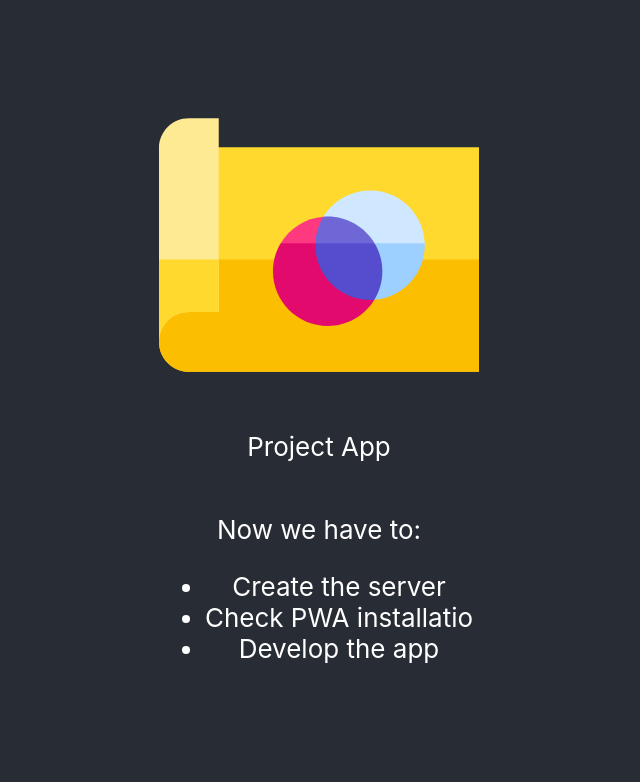
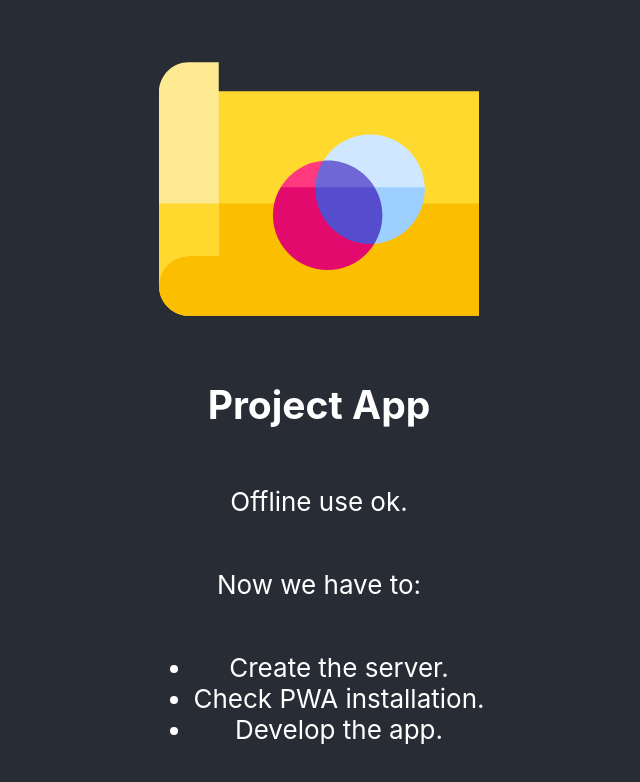
Before and after one commit to sychagneux/Cour-LP-Transverse-Client, a React (Create React App) app in the folder my-app/: page / in a window 1280 px wide. Shown: the top 782 px of the page, without its empty margins (321-961 px from the left). Built offline with nearby package versions, Linux system fonts and the light colour scheme.

Commit message:
make the service worker ready

```diff
--- a/my-app/public/sw.js
+++ b/my-app/public/sw.js
@@ -1,32 +1,9 @@
-console.log("Service Worker logged")
+console.log("Your ServiceWorker! 👍 ");
 
-
-var CACHE_NAME = 'first-atempt-to-cache';
-var urlsToCache = [
-  '/',
-];
-
-self.addEventListener('install', function(event) {
-  // Perform install steps
-  event.waitUntil(
-    caches.open(CACHE_NAME)
-      .then(function(cache) {
-        console.log('Opened cache');
-        return cache.addAll(urlsToCache);
-      })
-  );
+self.addEventListener("install", function(evt) {
+  console.log("The service worker is being installed.");
 });
 
-self.addEventListener('fetch', function(event) {
-    event.respondWith(
-      caches.match(event.request)
-        .then(function(response) {
-          // Cache hit - return response
-          if (response) {
-            return response;
-          }
-          return fetch(event.request);
-        }
-      )
-    );
-  });
+self.addEventListener("fetch", function(evt) {
+  console.log("The service worker is serving the asset.");
+});
--- a/my-app/src/App.js
+++ b/my-app/src/App.js
@@ -1,22 +1,20 @@
-import React from 'react';
-import logo from './project.svg';
-import './App.css';
+import React from "react";
+import logo from "./project.svg";
+import "./App.css";
 
 function App() {
   return (
     <div className="App">
-        <img src={logo} className="App-logo" alt="logo" />
-        <p>
-          Project App
-        </p>
-        <p>
-          Now we have to:
-          <ul>
-            <li>Create the server</li>
-            <li>Check PWA installatio</li>
-            <li>Develop the app</li>
-          </ul>
-        </p>
+      <img src={logo} className="App-logo" alt="logo" />
+      <h2>Project App</h2>
+      <p>Offline use ok.</p>
+      <p>Now we have to:</p>
+
+      <ul>
+        <li>Create the server.</li>
+        <li>Check PWA installation.</li>
+        <li>Develop the app.</li>
+      </ul>
     </div>
   );
 }
```
